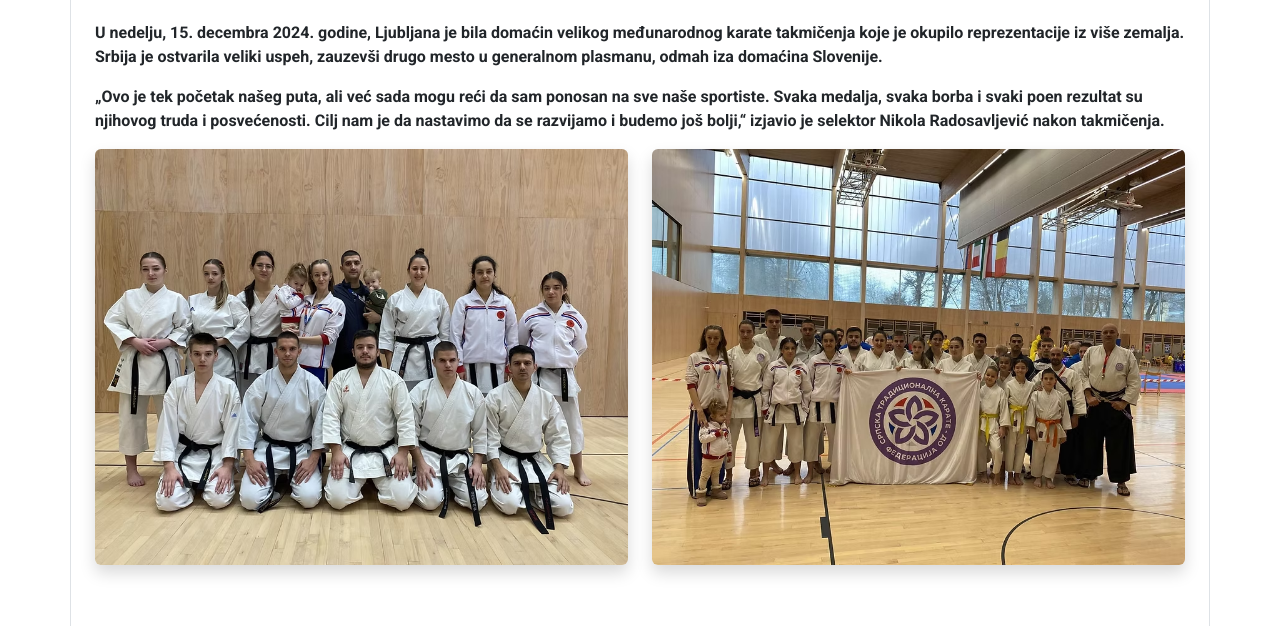
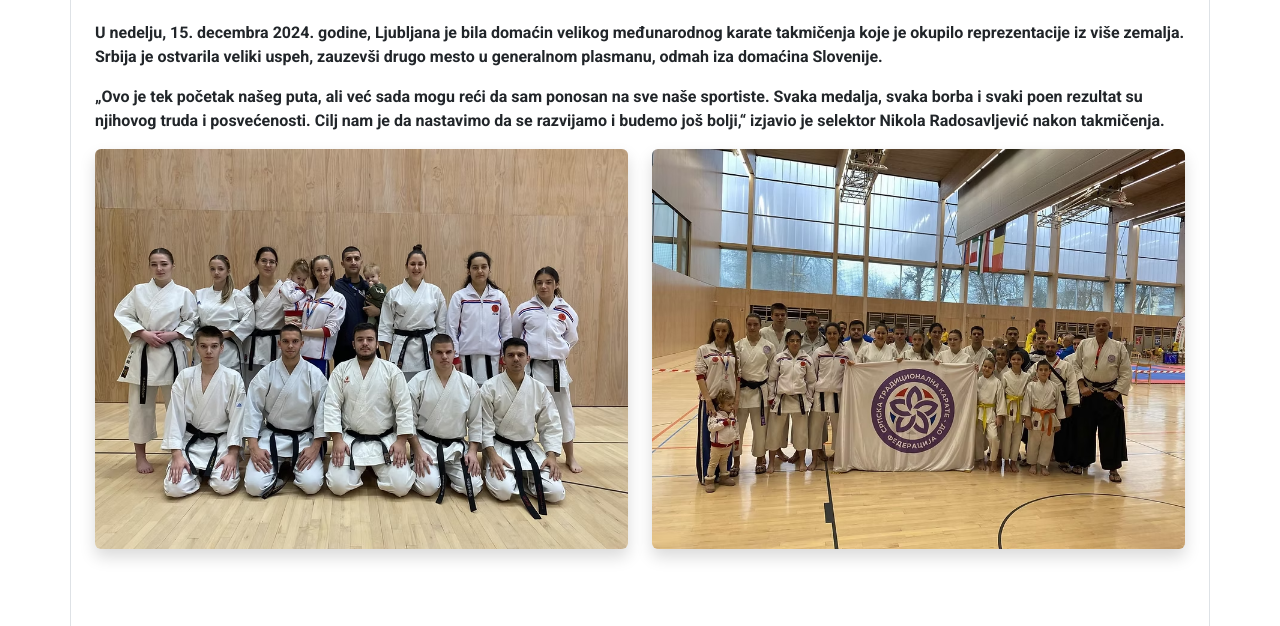
Before and after one commit to golubovicsr/kkJapanprobni, a plain HTML site: page vesti/drugo-mesto-u-ljubljani.html in a window 1280 px wide. Shown: the part 296-922 px from the top of the page. Drawn offline with nearby package versions, Linux system fonts and the light colour scheme.

Commit message:
Update style.css

```diff
--- a/css/style.css
+++ b/css/style.css
@@ -251,12 +251,6 @@ font-size: 35px;
 .vesti div div h2{
    font-family: 'Oswald',sans-serif;
 }
-.vest-slika {
-  width: 100%;
-  height: 100%;
-  max-height: 350px;
-  object-fit: contain;
-}
 .povratak{
   background: #fd0000;
   color: #fff;
@@ -274,6 +268,8 @@ font-size: 35px;
     border: 1px solid #000;
 }
 .vest-slika {
+    max-width: 100%;
+    height: auto;
     max-height: 600px;
     width: auto;
     display: block;
@@ -341,4 +337,5 @@ font-size: 35px;
 .vesti-img-wrapper.show, .vesti-text-wrapper.show {
   opacity: 1;
   transform: translateY(0);
+
 }
```
